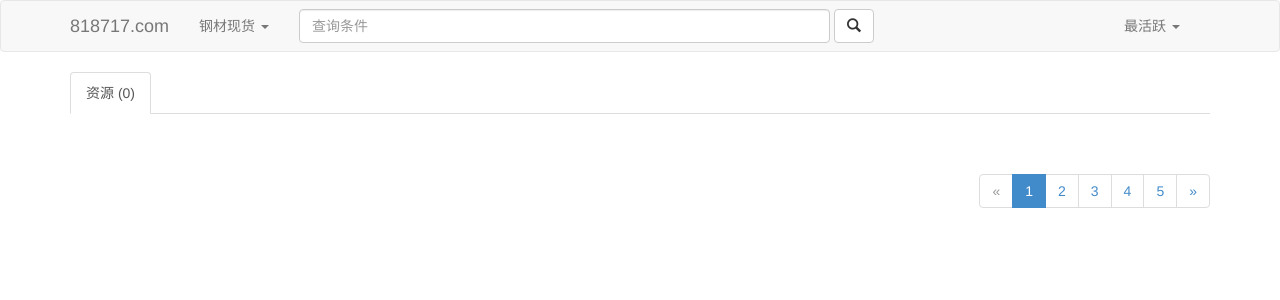
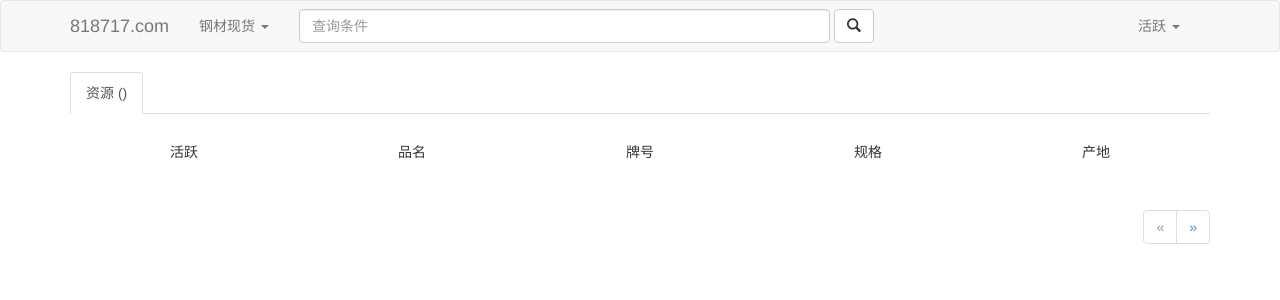
Before and after one commit to clude/818717, a Django app: page / in a window 1280 px wide. Shown: the top 300 px of the page. Run offline with Django 3.2, Linux system fonts and the light colour scheme; parts of the project's set-up code (start-up, migrations or seed data) failed here and were passed over; some libraries are stand-ins or nearby versions.

Commit message:
基础的界面

```diff
--- a/search/search/static/js/app.js
+++ b/search/search/static/js/app.js
@@ -1,28 +1,70 @@
-angular.module('818717', ['ui.bootstrap']).
+
+function timestamp_from_now(input) {
+  var time = (new Date().getTime()-input)/1000;
+  if (time < 60) return Math.floor(time)+'秒';
+  time /= 60;
+  if (time < 60) return Math.floor(time)+'分';
+  time /= 60;
+  if (time < 24) return Math.floor(time)+'小时';
+  time /= 24;
+  if (time < 7) return Math.floor(time)+'天';
+  time /= 7;
+  return Math.floor(time)+'周';
+}
+
+function price_text(input)  {
+  return (parseFloat(input)>88888) ? '电议' : input;
+}
+
+angular.module('818717', ['ui.bootstrap', 'search']).
   config(['$routeProvider', function($routeProvider) {
-
+    $routeProvider.
+      when('/', {templateUrl: 'static/partials/search.html', controller: SearchCtrl}).
+      otherwise({redirectTo: '/'});
   }]).
   config(['$locationProvider', function($locationProvider) {
     $locationProvider.html5Mode(true);
-  }]);
+  }]).
+  filter('from_now', function() { return timestamp_from_now; }).
+  filter('price', function(){ return price_text; }).
+  filter('sort_by_text', function(SearchService){
+    return function(input)  {
+      var sort = SearchService.param('sort');
+      if (sort == 0) return input;
+      if (sort == 1) return timestamp_from_now(input);
+      if (sort == 2) return price_text(input);
+    };
+  });
 
-var TabsCtrl = function ($scope, $http) {
-  var websites = [{ title: 'python'}];
+function NavCtrl($scope, SearchService)  {
+  $scope.modes = [
+    { text: '活跃', sort: 0 },
+    { text: '更新', sort: 1 },
+    { text: '价格', sort: 2 }
+  ];
 
-  $http.
-    get('/search/query/', {
-      params: {
-        query: 'spcc',
-        sort: 0,
-        page: 0,
-      }
-    }).
-    success(function(data){
-      $scope.groups = [];
-      angular.forEach(data.result, function(row) {
-        var resource = angular.fromJson(row[0]);
-        resource.sort_by = row[1];
-        $scope.groups.push(resource);
-      });
+  $scope.sort = function(sort_mode)  {
+    SearchService.param('sort', sort_mode);
+    SearchService.param('page', 0);
+    SearchService.search();
+  };
+
+  $scope.search = function(query)  {
+    SearchService.param('query', query);
+    SearchService.param('page', 0);
+    SearchService.search();
+  };
+
+  function load_params()  {
+    $scope.params = {
+      query: SearchService.param('query'),
+      sort_mode: $scope.modes[SearchService.param('sort')]
+    };
+  };
+
+  load_params();
+
+  $scope.$on('search params', function(event, data) {
+    load_params();
   });
-};
+}
--- /dev/null
+++ b/search/search/static/js/search.js
@@ -0,0 +1,99 @@
+
+angular.
+  module('search', []).
+  factory('SearchService', function($http, $rootScope){
+    var params = {
+      query: '',
+      sort: 0,
+      page: 0
+    };
+    return {
+      param: function(name, value)  {
+        if (value === undefined) return params[name];
+        var old_value = params[name];
+        if (value === null) {
+          delete params[name];
+          $rootScope.$broadcast('search params', params);
+          return old_value;
+        }
+        params[name] = value;
+        if (value != old_value) {
+          $rootScope.$broadcast('search params', params);
+        }
+        return value;
+      },
+      search: function()  {
+        $http.get('/search/query/', { params: params }).success(function(data){
+          console.log('searching:', params);
+          $rootScope.$broadcast('search result', data);
+        });
+      },
+      detail: function(group_hash)  {
+        $http.get('/search/detail/'+group_hash+'/', { params: params }).success(function(data){
+          $rootScope.$broadcast('detail result', { group_hash: group_hash , result: data.result });
+        });
+      }
+    }
+  });
+
+var SearchCtrl = function ($scope, $routeParams, SearchService) {
+  $scope.group_details = {};
+  if ($routeParams['query']) SearchService.param('query', $routeParams['query']);
+  if ($routeParams['sort']) SearchService.param('sort', $routeParams['sort']);
+  if ($routeParams['page']) SearchService.param('page', parseInt($routeParams['page']));
+
+  $scope.expand = function(group_hash)  {
+    if ($scope.group_details[group_hash]) {
+      delete $scope.group_details[group_hash];
+    }
+    else {
+      SearchService.detail(group_hash);
+    }
+  };
+
+  $scope.paging = function(page)  {
+    SearchService.param('page', page);
+    SearchService.search();
+  };
+
+  $scope.page_class = function(page)  {
+    if (page<0 || page>$scope.total_pages-1) return 'disabled';
+    if (page == $scope.current_page) return 'active';
+  };
+
+  $scope.sort_text = function() {
+    var sort = SearchService.param('sort');
+    if (sort==0) return '活跃';
+    if (sort==1) return '更新';
+    if (sort==2) return '价格';
+  }
+
+  $scope.$on('search result', function(event, data) {
+    $scope.pages = [];
+    $scope.total_amount = data.meta[1][1];
+    $scope.current_page = SearchService.param('page');
+    $scope.total_pages = Math.ceil($scope.total_amount/20);
+    for (var i=$scope.current_page-5; i<=$scope.current_page+5; ++i) {
+      if (i<0 || i >$scope.total_pages-1) continue;
+      $scope.pages.push(i);
+    }
+
+    $scope.groups = [];
+    angular.forEach(data.result, function(row) {
+      var group = angular.fromJson(row[0]);
+      group.sort_by = row[1];
+      $scope.groups.push(group);
+    });
+  });
+
+  $scope.$on('detail result', function(event, data) {
+    var details = [];
+    angular.forEach(data.result, function(row){
+      var resource = angular.fromJson(row[0]);
+      details.push(resource);
+    });
+    $scope.group_details[data.group_hash] = details;
+  });
+
+  SearchService.search();
+};
--- a/search/search/static/partials/nav.html
+++ b/search/search/static/partials/nav.html
@@ -15,18 +15,16 @@
       </ul>
       <form class="navbar-form navbar-left" role="search">
         <div class="form-group">
-          <input type="text" class="form-control" size="60" placeholder="查询条件">
+          <input type="text" class="form-control" size="60" ng-model="params.query" placeholder="查询条件">
         </div>
-        <button type="submit" class="btn btn-default"><span class="glyphicon glyphicon-search"></span></button>
+        <button type="submit" class="btn btn-default" ng-click="search(params.query)"><span class="glyphicon glyphicon-search"></span></button>
       </form>
       <ul class="nav navbar-nav pull-right">
       <li class="dropdown">
         <li class="dropdown">
-          <a href="#" class="dropdown-toggle" data-toggle="dropdown">最活跃 <b class="caret"></b></a>
+          <a href="#" class="dropdown-toggle" data-toggle="dropdown">{{ params.sort_mode.text }} <b class="caret"></b></a>
           <ul class="dropdown-menu">
-            <li><a href="#">最活跃 </a></li>
-            <li><a href="#">最新 </a></li>
-            <li><a href="#">最热门 </a></li>
+            <li ng-repeat="mode in modes" ng-click="sort(mode.sort)" ><a href="#">{{ mode.text }}</a></li>
           </ul>
         </li>
       </ul>
--- /dev/null
+++ b/search/search/static/partials/search.html
@@ -0,0 +1,59 @@
+
+<tabset vertical="false" type="'tabs'">
+  <tab>
+    <tab-heading>
+      资源 ({{ total_amount }})
+    </tab-heading>
+    <div class="row">
+      <br />
+      <div class="col-md-12">
+        <table class="table">
+          <thead>
+            <tr>
+                <td class="text-center col-md-2">{{ sort_text() }}</td>
+                <td class="text-center col-md-2">品名</td>
+                <td class="text-center col-md-2">牌号</td>
+                <td class="text-center col-md-2">规格</td>
+                <td class="text-center col-md-2">产地</td>
+              </tr>
+          </thead>
+          <tbody>
+            <tbody ng-repeat="group in groups">
+              <tr>
+                <td class="text-center col-md-2">{{ group.sort_by|sort_by_text }}</td>
+                <td class="text-center col-md-2">{{ group.model }}</td>
+                <td class="text-center col-md-2">{{ group.trademark }}</td>
+                <td class="text-center col-md-2">{{ group.spec }}</td>
+                <td class="text-center col-md-2">{{ group.producer }}</td>
+                <td class="text-center col-md-2"><a class="btn btn-primary" ng-click="expand(group.group_hash)">详细</a></td>
+              </tr>
+              <tr ng-show="group_details[group.group_hash]">
+                <td colspan="6">
+                  <table class="table">
+                    <tr ng-repeat="resource in group_details[group.group_hash]">
+                      <td>{{ resource.time|from_now }}</td>
+                      <td>{{ resource.source_raw }}</td>
+                      <td>{{ resource.model }}</td>
+                      <td>{{ resource.trademark }}</td>
+                      <td>{{ resource.spec }}</td>
+                      <td>{{ resource.producer }}</td>
+                      <td>{{ resource.store_raw }}</td>
+                      <td>{{ resource.warehouse }}</td>
+                      <td>{{ resource.price_float|price }}</td>
+                      <td>{{ resource.weight_raw }}</td>
+                      <td>{{ resource.cell_raw }}</td>
+                    </tr>
+                  </table>
+                </td>
+              </tr>
+            </tobdy>
+          </tbody>
+        </table>
+        <ul class="pagination pull-right">
+          <li ng-class="page_class(current_page-1)" ><a href="javascript:void(0)" ng-click="paging(current_page-1)">&laquo;</a></li>
+          <li ng-class="page_class(page)" ng-repeat="page in pages"><a href="javascript:void(0)" ng-click="paging(page)">{{ page+1 }}</a></li>
+          <li ng-class="page_class(current_page+1)" ><a href="javascript:void(0)" ng-click="paging(current_page+1)">&raquo;</a></li>
+        </ul>
+    </div>
+  </tab>
+</tabset>
--- a/search/search/static/partials/tab.html
+++ /dev/null
@@ -1,34 +0,0 @@
-<div ng-controller="TabsCtrl">
-  <tabset vertical="false" type="'tabs'">
-    <tab>
-      <tab-heading>
-        资源 ({{ groups.length }})
-      </tab-heading>
-      <div class="row">
-        <br />
-        <div class="col-md-12">
-          <table class="table table-striped">
-            <tbody>
-              <tr ng-repeat="group in groups">
-                <td class="text-center col-md-2">{{ group.sort_by }}</td>
-                <td class="text-center col-md-2">{{ group.model }}</td>
-                <td class="text-center col-md-2">{{ group.trademark }}</td>
-                <td class="text-center col-md-2">{{ group.spec }}</td>
-                <td class="text-center col-md-2">{{ group.producer }}</td>
-                <td class="text-center col-md-2">{{ group.warehouse }}</td>
-              </tr>
-            </tbody>
-          </table>
-          <ul class="pagination pull-right">
-            <li class="disabled"><a href="#">&laquo;</a></li>
-            <li class="active"><a href="#">1 <span class="sr-only">(current)</span></a></li>
-            <li><a href="#">2</a></li>
-            <li><a href="#">3</a></li>
-            <li><a href="#">4</a></li>
-            <li><a href="#">5</a></li>
-            <li><a href="#">&raquo;</a></li>
-          </ul>
-      </div>
-    </tab>
-  </tabset>
-</div>
--- a/search/search/templates/index.html
+++ b/search/search/templates/index.html
@@ -8,17 +8,14 @@
   <script src="static/lib/angular/angular.min.js"></script>
   <script src="static/lib/angular/ui-bootstrap-tpls-0.4.0.min.js"></script>
   <script src="static/js/app.js"></script>
+  <script src="static/js/search.js"></script>
 </head>
 <body>
 
-<div ng-include="'static/partials/nav.html'"></div>
-
+<div ng-include="'static/partials/nav.html'" ng-controller="NavCtrl"></div>
 <div class="container">
-<div ng-include="'static/partials/tab.html'"></div>
-
+	<div ng-view></div>
 </div>
-
-
 
 </body>
 </html>
```
Also changed, not shown: 1 other file.
